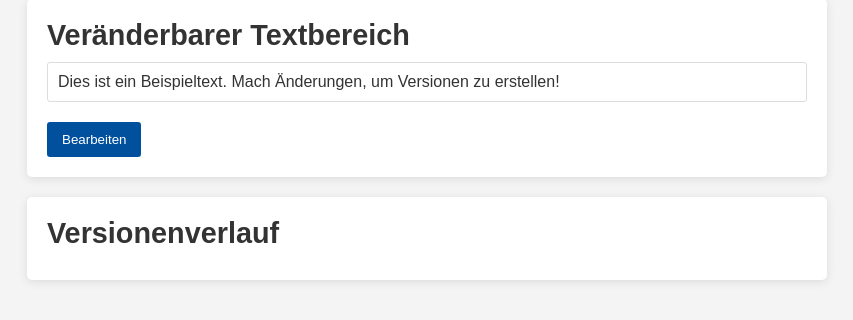
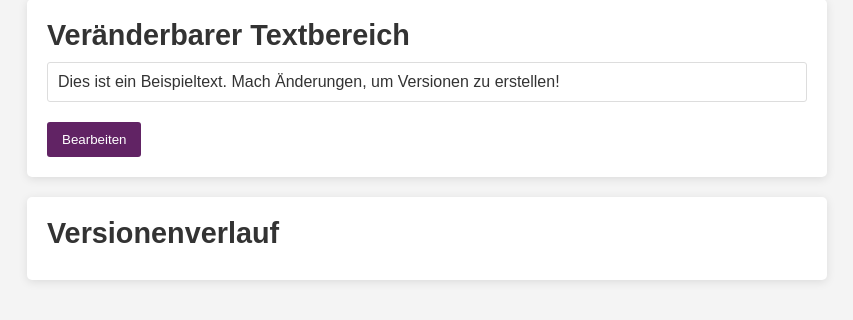
Before and after one commit to jstockenberg/gitpractice, a plain HTML site: page index.html in a window 1280 px wide. Shown: the part 86-406 px from the top of the page, without its empty margins (213-1066 px from the left). Drawn offline with Linux system fonts and the light colour scheme.

Commit message:
Change | Changed Button Colors to purple tones

```diff
--- a/style.css
+++ b/style.css
@@ -40,7 +40,7 @@ section {
 }
 
 button {
-    background-color: #00509e;
+    background-color: #612364;
     color: #fff;
     padding: 10px 15px;
     border: none;
@@ -51,7 +51,7 @@ button {
 }
 
 button:hover {
-    background-color: #003f7f;
+    background-color: #612389;
 }
 
 #editable-text {
```
